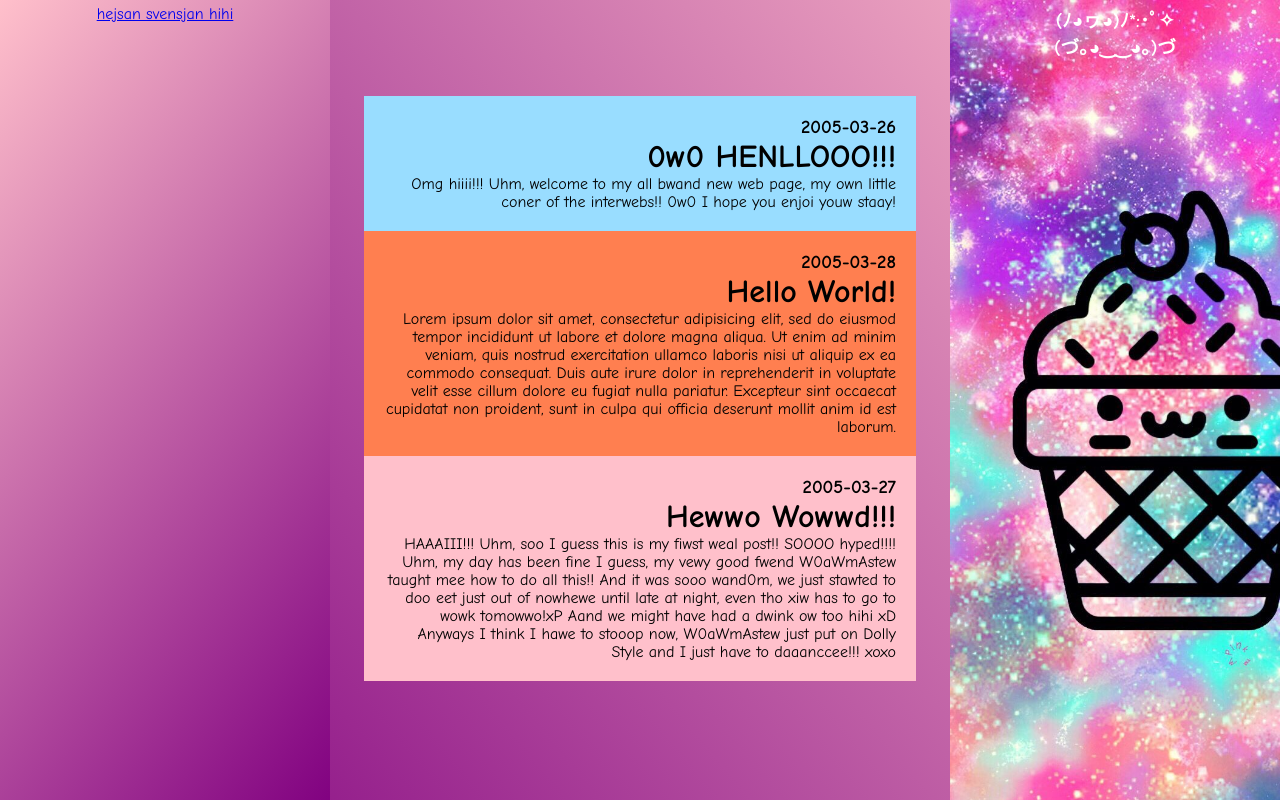
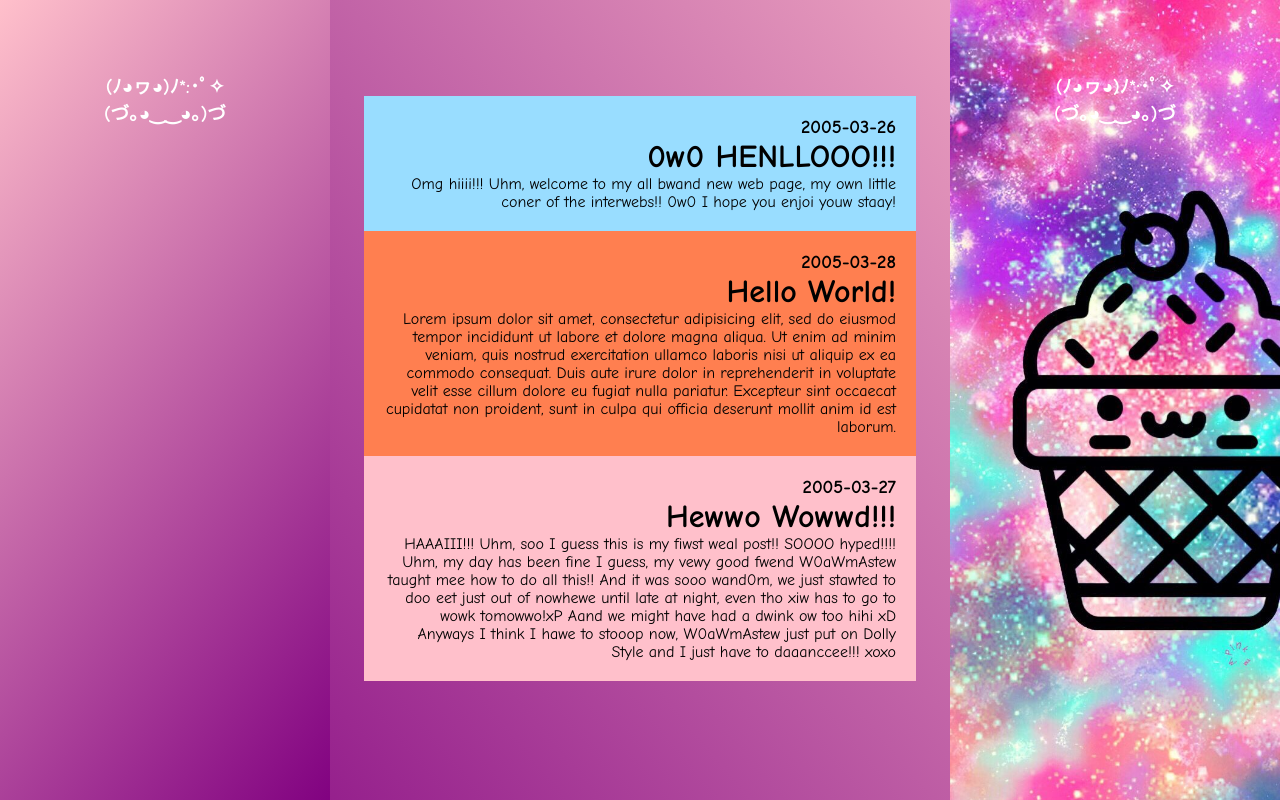
Before and after one commit to owofwend/fwendblog, a plain HTML site: page index.html in a window 1280 px wide. Drawn offline with Linux system fonts and the light colour scheme.

Commit message:
Update index.html

```diff
--- a/index.html
+++ b/index.html
@@ -8,11 +8,11 @@
 <body>
 
 	<div class="sidebar">
-		 <h3>(ﾉ◕ヮ◕)ﾉ*:･ﾟ✧ <br>(づ｡◕‿‿◕｡)づ</h3>
+		 <h3><br><br><br>(ﾉ◕ヮ◕)ﾉ*:･ﾟ✧ <br>(づ｡◕‿‿◕｡)づ</h3>
 	</div>
 
 	<div class="sidebar2">
-		<a href="#050327"><p>hejsan svensjan hihi</p></a>
+		<h3><br><br><br>(ﾉ◕ヮ◕)ﾉ*:･ﾟ✧ <br>(づ｡◕‿‿◕｡)づ</h3>
 	</div>
 
 	<div class="container">
```
